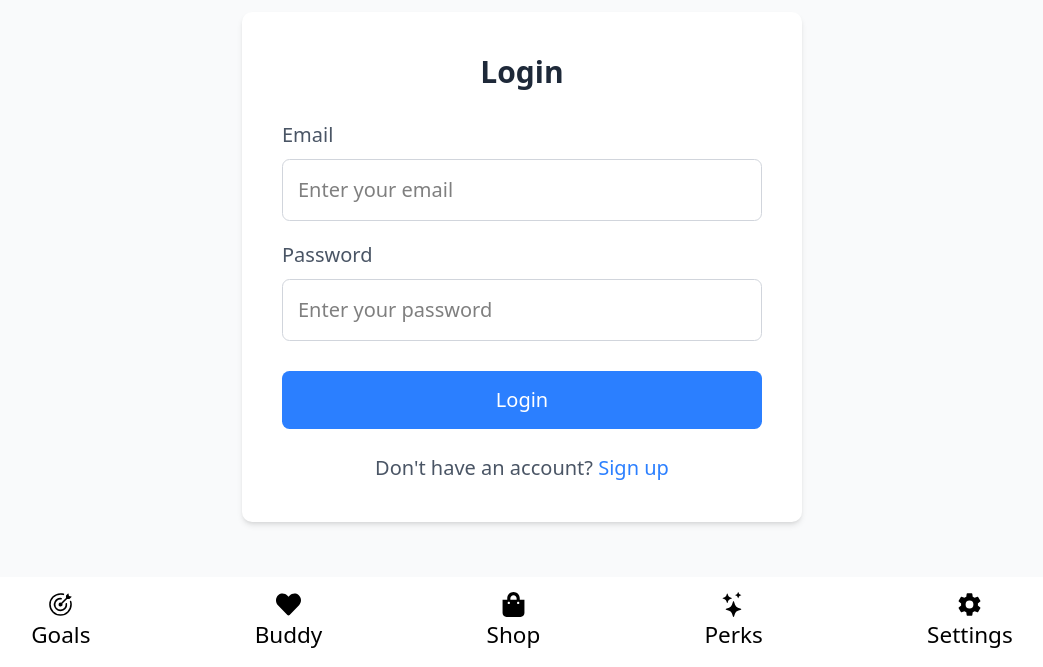
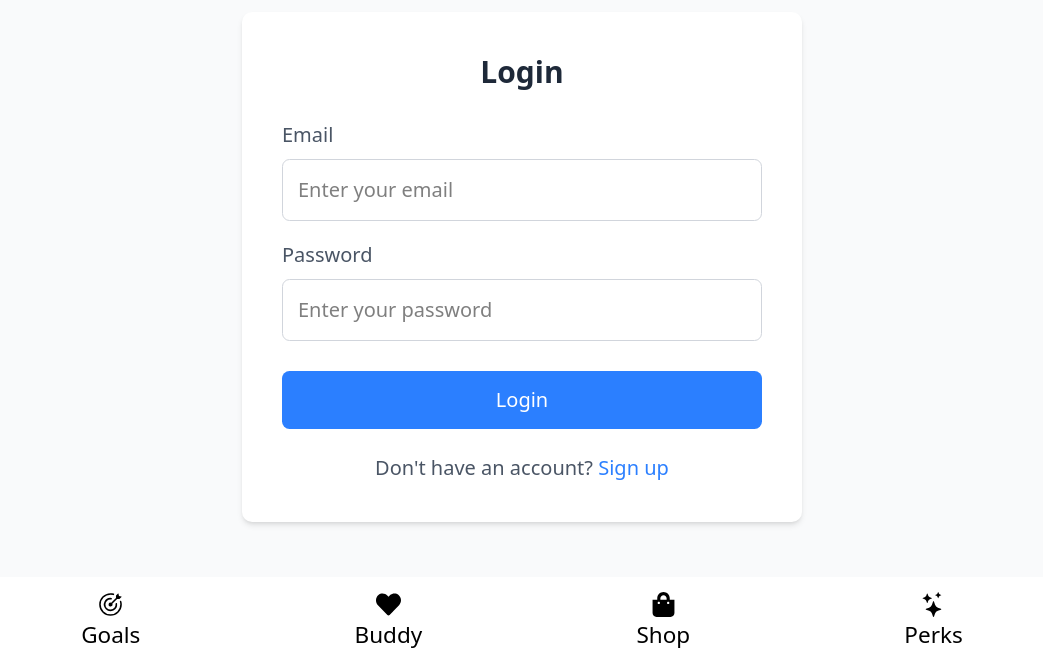
Before and after one commit to JindoKimKor/Conhacks-Team-Force-Push, a React (Vite) app in the folder client/: page /login in a window 1280 px wide. Shown: the part 133-800 px from the top of the page, without its empty margins (118-1161 px from the left). Built offline with nearby package versions, Linux system fonts and the light colour scheme.

Commit message:
TFP-16 Removed settings

```diff
--- a/client/src/App.tsx
+++ b/client/src/App.tsx
@@ -3,7 +3,6 @@ import "./App.css";
 import { BsStars } from "react-icons/bs";
 import { FaHeart, FaShoppingBag } from "react-icons/fa";
 import { GoGoal } from "react-icons/go";
-import { IoSettingsSharp } from "react-icons/io5";
 import { Route, Routes } from "react-router-dom";
 
 import MenuNav from "./components/menu-nav/MenuNav";
@@ -43,14 +42,6 @@ const menuItems = [
     onClick: () => {
       console.log("Perks clicked");
     }
-  },
-  {
-    icon: <IoSettingsSharp />,
-    id: 5,
-    label: "Settings",
-    onClick: () => {
-      console.log("Settings clicked");
-    }
   }
 ];
 
```
